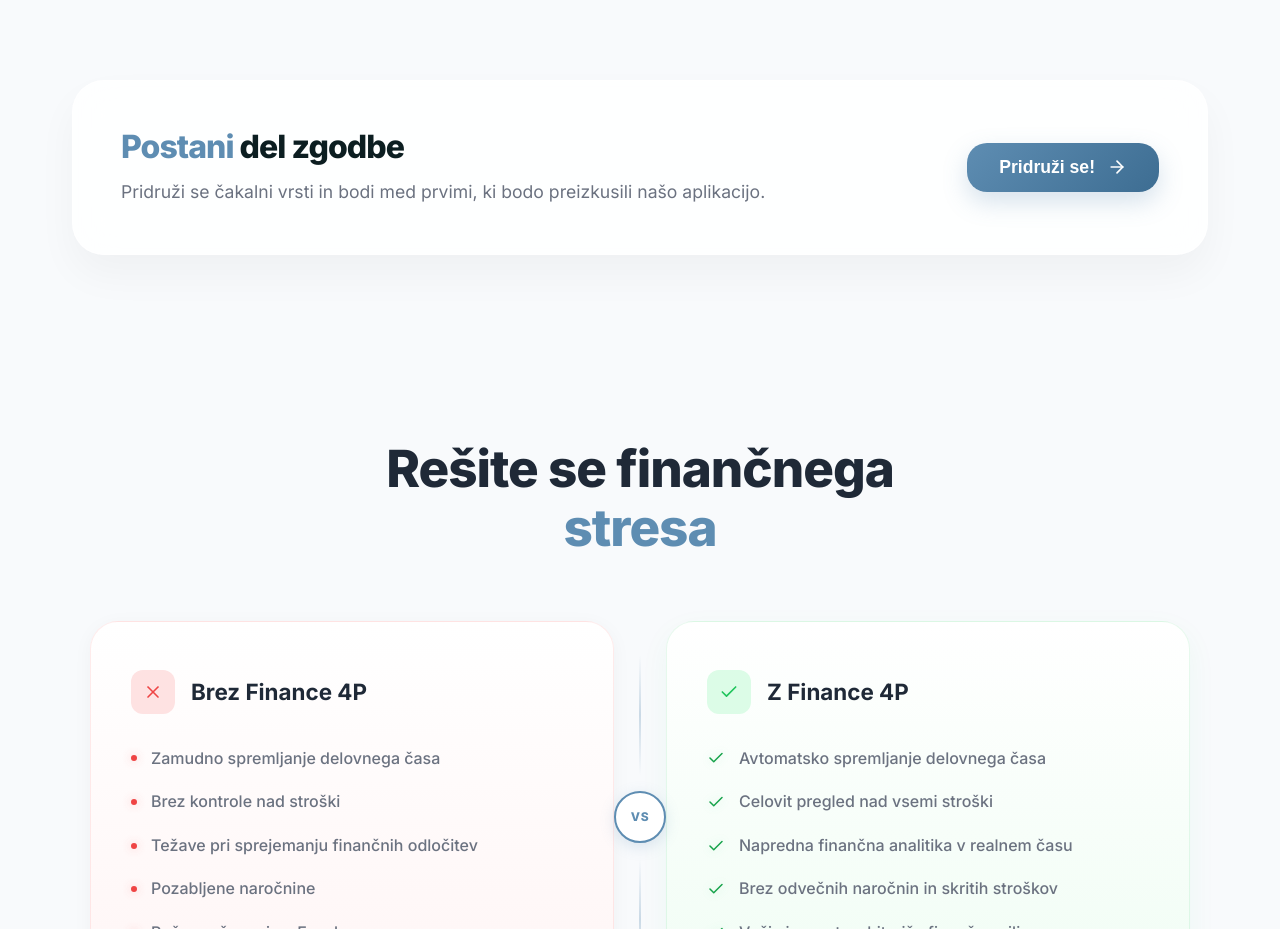
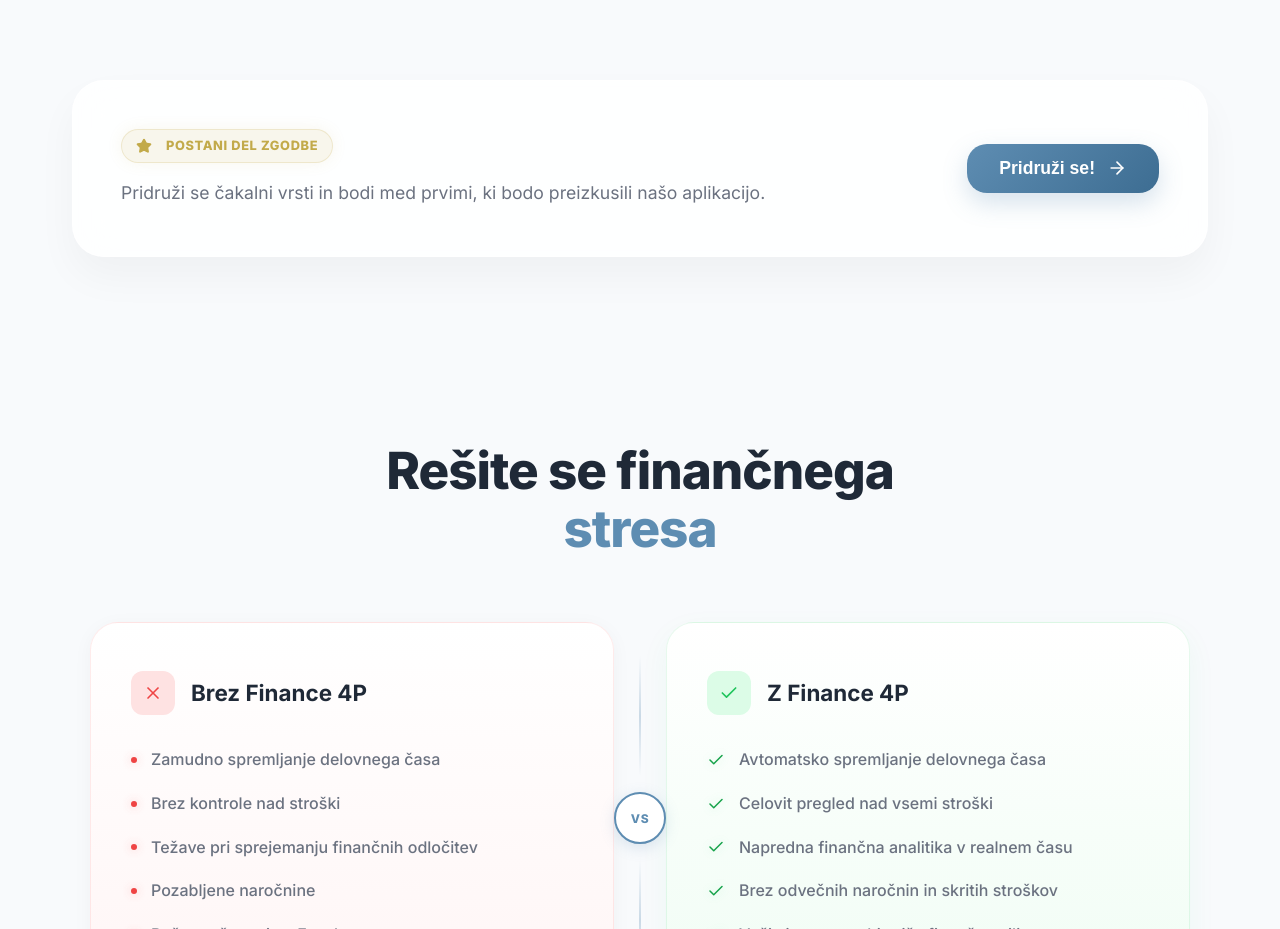
Before and after one commit to filipkolle/Landing-4P, a React (Vite) app: page / in a window 1280 px wide. Shown: the part 2400-3329 px from the top of the page. Built offline with nearby package versions, Linux system fonts and the light colour scheme.

Commit message:
style: restore animated badge for 'Postani del zgodbe' with star icon

```diff
--- a/src/components/SubscribeCTA.jsx
+++ b/src/components/SubscribeCTA.jsx
@@ -18,7 +18,10 @@ const SubscribeCTA = () => {
         >
           <div className="subscribe-grid">
             <div className="subscribe-content">
-              <h3><span className="highlight-blue">Postani</span> del zgodbe</h3>
+              <div className="cta-badge animated-badge" style={{ width: 'fit-content' }}>
+                <Star size={16} fill="currentColor" style={{ marginRight: '8px' }} />
+                <span>Postani del zgodbe</span>
+              </div>
               <p>Pridruži se čakalni vrsti in bodi med prvimi, ki bodo preizkusili našo aplikacijo.</p>
             </div>
 
```
